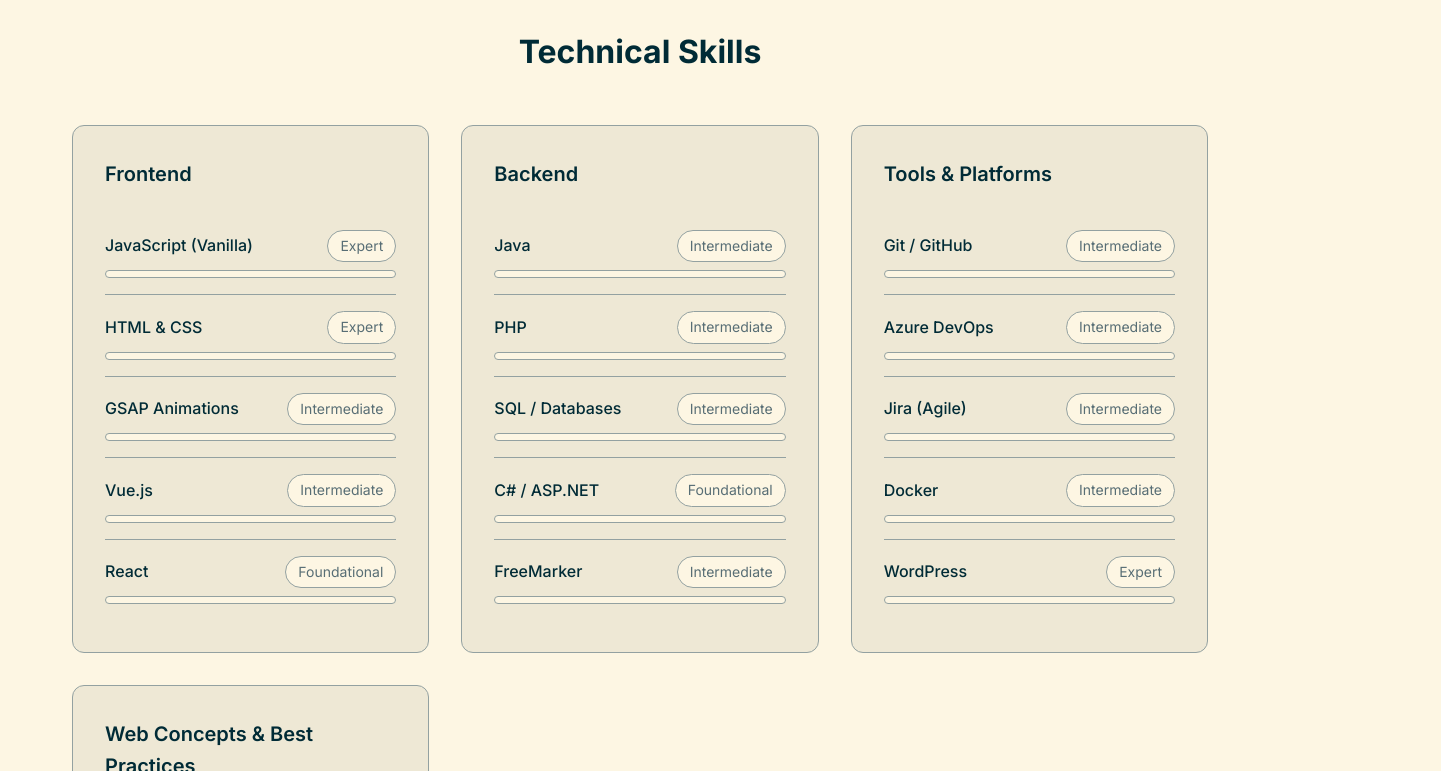
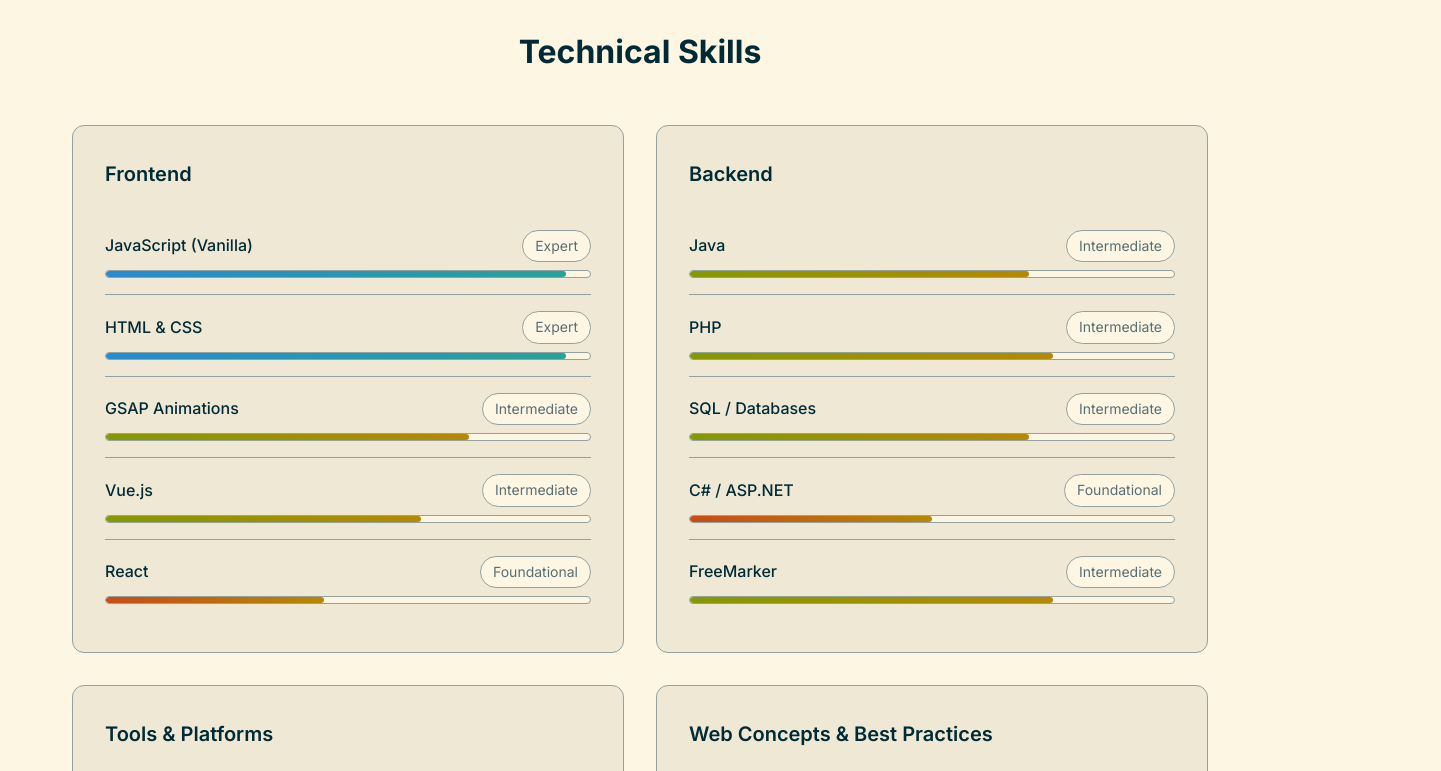
Before and after one commit to NikKohlmeier/job-helper, a website built with Vite: page portfolio/index.html in a window 1280 px wide. Shown: the part 1600-2371 px from the top of the page, 1441 px wide, since content can reach past the window. Built offline with nearby package versions, Linux system fonts and the light colour scheme.

Commit message:
Fix skills section: 2x2 grid, colored bars, and proper tooltip positioning
- Added PostCSS nesting plugin to properly compile nested CSS
- Changed grid to 2x2 layout on desktop, 1x4 on mobile
- Fixed skill bar gradients by unnesting modifier classes
- Tooltips now flip to left on right column to prevent overflow
- Removed transform from GSAP skills animation to fix stacking context
- Fixed GSAP skill bar animations to trigger on scroll

```diff
--- a/portfolio/css/style.css
+++ b/portfolio/css/style.css
@@ -408,8 +408,12 @@
 
 .skills__grid {
   display: grid;
-  grid-template-columns: repeat(auto-fit, minmax(300px, 1fr));
+  grid-template-columns: repeat(2, 1fr);
   gap: var(--space-lg);
+
+  @media (max-width: 768px) {
+    grid-template-columns: 1fr;
+  }
 }
 
 .skills__category {
@@ -417,6 +421,16 @@
   padding: var(--space-lg);
   border-radius: var(--border-radius);
   border: 1px solid var(--color-border);
+
+  /* Right column - flip tooltips to the left */
+  &:nth-child(even) {
+    .skills__tooltip {
+      left: auto;
+      right: 100%;
+      margin-left: 0;
+      margin-right: var(--space-sm);
+    }
+  }
 }
 
 .skills__category-title {
@@ -452,7 +466,6 @@
     .skills__tooltip {
       opacity: 1;
       visibility: visible;
-      transform: translateY(0);
     }
 
     .skills__bar-fill {
@@ -499,18 +512,18 @@
   transition: all var(--transition-normal);
   position: relative;
   width: 0;
+}
 
-  &--expert {
-    background: linear-gradient(90deg, var(--solarized-blue), var(--solarized-cyan));
-  }
+.skills__bar-fill--expert {
+  background: linear-gradient(90deg, var(--solarized-blue), var(--solarized-cyan));
+}
 
-  &--intermediate {
-    background: linear-gradient(90deg, var(--solarized-green), var(--solarized-yellow));
-  }
+.skills__bar-fill--intermediate {
+  background: linear-gradient(90deg, var(--solarized-green), var(--solarized-yellow));
+}
 
-  &--foundational {
-    background: linear-gradient(90deg, var(--solarized-orange), var(--solarized-yellow));
-  }
+.skills__bar-fill--foundational {
+  background: linear-gradient(90deg, var(--solarized-orange), var(--solarized-yellow));
 }
 
 .skills__tooltip {
@@ -533,11 +546,13 @@
 
   @media (max-width: 1024px) {
     position: fixed;
-    left: 50%;
+    left: 50% !important;
+    right: auto !important;
     top: auto;
     bottom: var(--space-lg);
     transform: translateX(-50%) translateY(10px);
-    margin-left: 0;
+    margin-left: 0 !important;
+    margin-right: 0 !important;
     max-width: 90vw;
   }
 }
--- a/portfolio/js/main.js
+++ b/portfolio/js/main.js
@@ -104,7 +104,7 @@
 });
 
 // Animate skill bars on scroll
-document.querySelectorAll('.skills__bar-fill').forEach(bar => {
+gsap.utils.toArray('.skills__bar-fill').forEach((bar, index) => {
   const percent = bar.getAttribute('data-percent');
 
   gsap.fromTo(bar,
@@ -112,11 +112,12 @@
     {
       width: `${percent}%`,
       duration: 1.2,
+      delay: index * 0.05,
       ease: 'power2.out',
       scrollTrigger: {
-        trigger: bar,
-        start: 'top 85%',
-        toggleActions: 'play none none none'
+        trigger: '.skills',
+        start: 'top 70%',
+        once: true
       }
     }
   );
--- /dev/null
+++ b/portfolio/postcss.config.js
@@ -0,0 +1,5 @@
+export default {
+  plugins: {
+    'postcss-nesting': {}
+  }
+}
```
Also changed, not shown: portfolio/package.json (+6 -1 lines), 1 other file.
